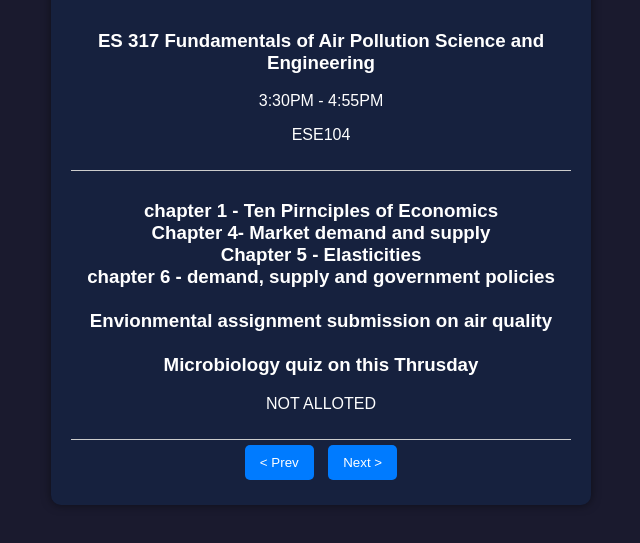
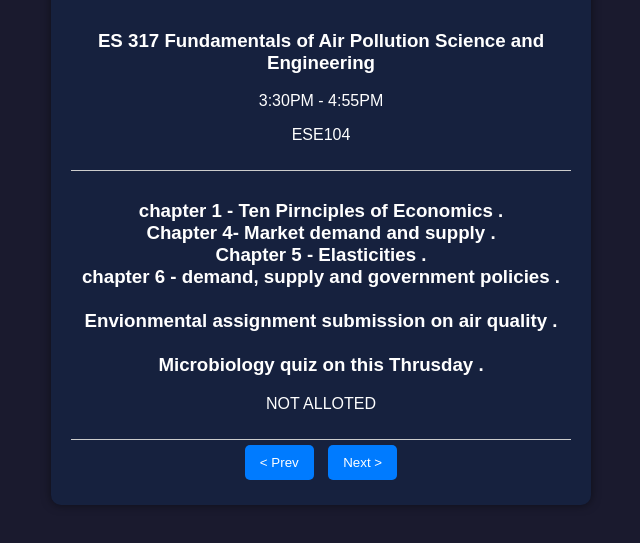
Before and after one commit to Basant727/it, a plain HTML site: page index.html in a window 1280 px wide. Shown: the part 107-650 px from the top of the page, without its empty margins (319-959 px from the left). Drawn offline with Linux system fonts and the light colour scheme.

Commit message:
Update index.html

```diff
--- a/index.html
+++ b/index.html
@@ -48,7 +48,7 @@
 
 
     <script>
-        let global = "chapter 1 - Ten Pirnciples of Economics                                         <br>"+"Chapter 4-  Market demand and supply                                               <br>"+  "Chapter 5 -  Elasticities                                                  <br>"+  "chapter 6 -  demand, supply and government policies                                                 <br><br>"+  "Envionmental assignment submission on air quality                                                       <br><br>"+  "Microbiology quiz on this Thrusday                                         <br>";
+        let global = "chapter 1 - Ten Pirnciples of Economics                                         .<br>"+"Chapter 4-  Market demand and supply                                               .<br>"+  "Chapter 5 -  Elasticities                                                  .<br>"+  "chapter 6 -  demand, supply and government policies                                                 .<br><br>"+  "Envionmental assignment submission on air quality                                                      . <br><br>"+  "Microbiology quiz on this Thrusday                                         .<br>";
         let m = global;
         let t = global;
         let w = global;
```
